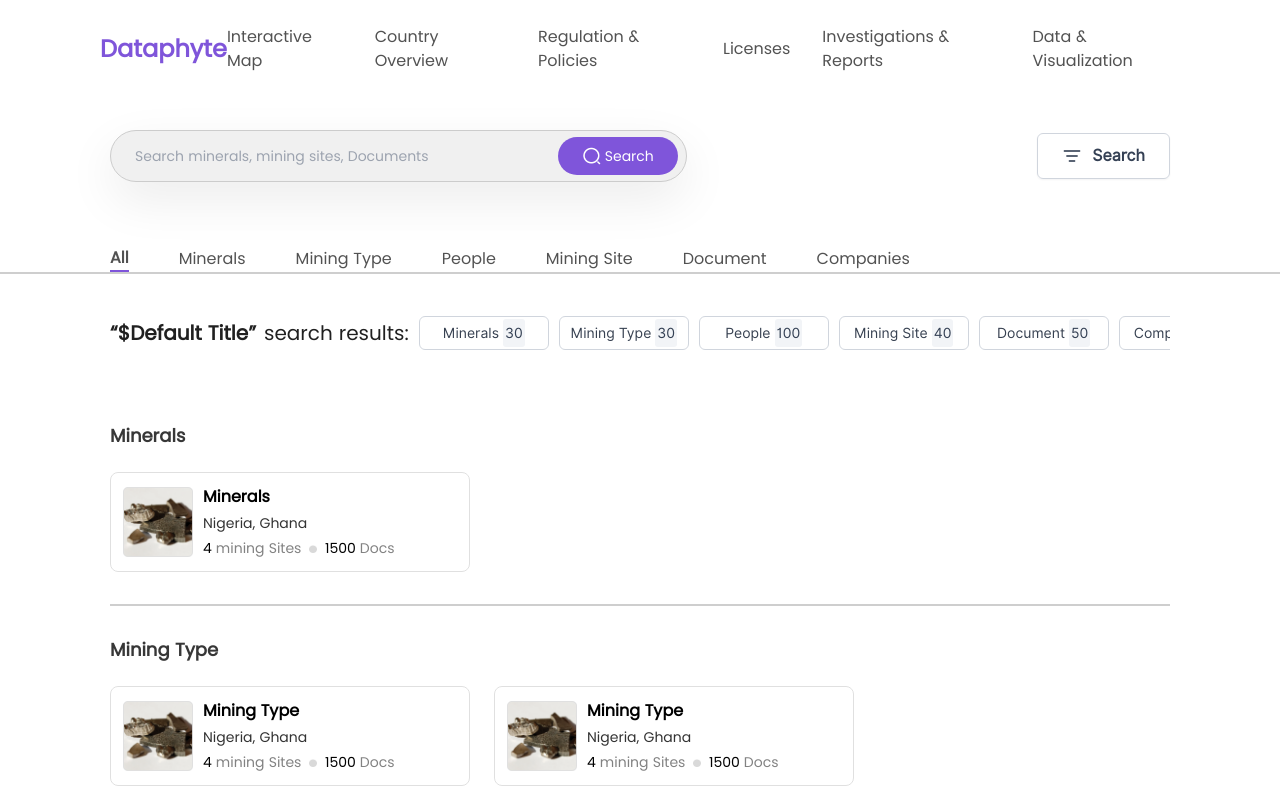
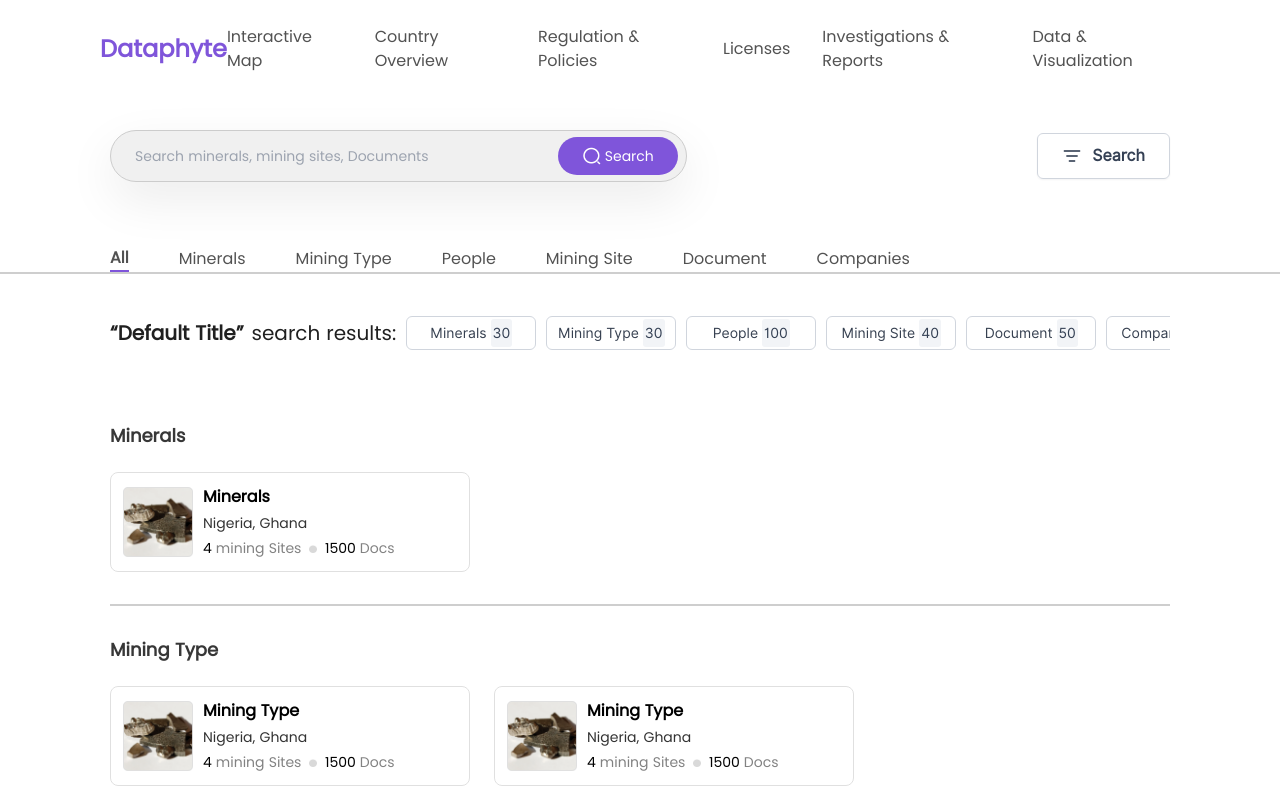
Before and after one commit to seliwanoff/web-dataphyte, a React (Create React App) app: page /search in a window 1280 px wide. Shown: the top 800 px of the page. Built offline with nearby package versions, Linux system fonts and the light colour scheme.

Commit message:
update search query

```diff
--- a/src/components/search/SearchResult.tsx
+++ b/src/components/search/SearchResult.tsx
@@ -11,7 +11,7 @@ const SearchResult = () => {
         <div className="w-full   flex items-center">
           <div className="flex  gap-2 items-center text-nowrap">
             <span className="font-Poppins font-semibold text-[#202020] text-[20px] leading-6">
-              “${queryName}”
+              “{queryName}”
             </span>{" "}
             <span className="font-Poppins font-normal text-[#202020] text-[20px]">
               search results:
```
